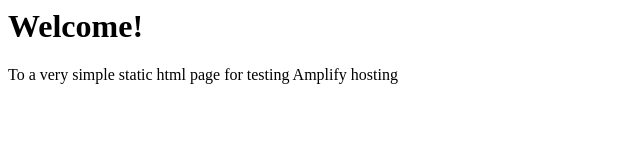
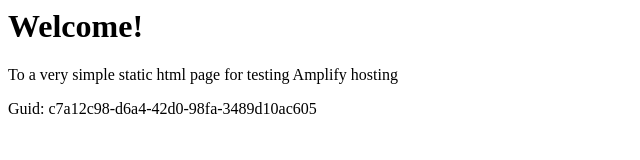
Before and after one commit to aws-aemilia-cmh/Github-PR-Commit-Integration-Test-DoNotTouch-Gith-OKSLNVO2-v1-preprod-us-east-2, a website: page src/index.html in a window 1280 px wide. Shown: the whole page, without its empty margins (0-640 px from the left). Drawn offline with Linux system fonts and the light colour scheme.

Commit message:
commit from integ tests

```diff
--- a/src/index.html
+++ b/src/index.html
@@ -1,3 +1,5 @@
+
+
 <html lang="en">
 
 <head>
@@ -10,6 +12,6 @@
 <body>
     <h1>Welcome!</h1>
     <p>To a very simple static html page for testing Amplify hosting</p>
-</body>
+    <p>Guid: c7a12c98-d6a4-42d0-98fa-3489d10ac605</p></body>
 
 </html>
```
